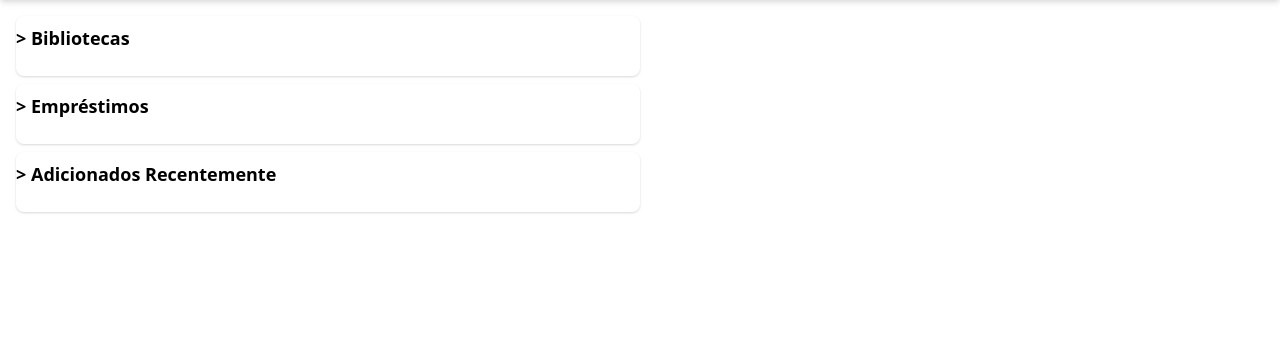
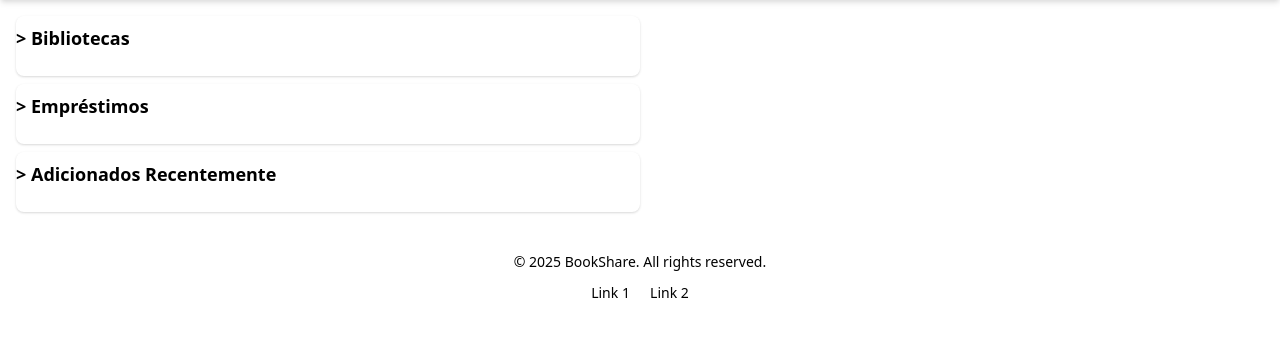
Before and after one commit to ern4m/bookshare, a Flask app: page /dashboard/ in a window 1280 px wide. Shown: the part 66-403 px from the top of the page. Run offline with Flask 3, Linux system fonts and the light colour scheme; the visitor is signed in with stand-in values (Sample User, id 1); data that the repository does not hold is empty.

Commit message:
feat: Adicionado footer

```diff
--- a/app/templates/base.html
+++ b/app/templates/base.html
@@ -9,16 +9,27 @@
 <body>
      <!-- Fixed Header -->
     <header class="top-0 left-0 w-full shadow-md">
-        <div class="container mx-auto px-4 py-4 flex justify-between items-center">
+      <div class="container mx-auto px-4 py-4 flex justify-between items-center">
+        <!-- App Name -->
         <a href="{{ url_for('dashboard.main') }}" class="text-xl font-bold">BookShare</a>
-        <a href="/user/profile">
+
+        <!-- Profile -->
+        <div class="group relative cursor-pointer">
+          <a href="/user/profile">
             <div class="flex items-center border-dashed px-2 py-1
                         border border-gray-500 hover:border-black hover:border-4
-                        rounded-xl" >
-                <span class="font-bold">{{ username[0].upper() }}</span>
+                        rounded-xl">
+              <span class="menu-hover font-bold">{{ username[0].upper() }}</span>
             </div>
-        </a>
+          </a>
+          <div
+            class="invisible absolute z-50 flex w-full flex-col bg-gray-100 py-1 px-4 text-gray-800 shadow-xl group-hover:visible">
+            <a class="my-2 block border-b border-gray-100 py-1 font-semibold text-gray-500">
+              Sunday
+            </a>
+          </div>
         </div>
+      </div>
     </header>
 
     <!-- Main Content -->
@@ -26,5 +37,18 @@
         {% block content %}
         {% endblock %}
     </main>
+
+    <!-- Footer -->
+    <footer class="text-black py-4 mt-6">
+        <div class="container mx-auto text-center">
+            <p class="text-sm">
+                © 2025 BookShare. All rights reserved.
+            </p>
+            <div class="mt-2">
+                <a href="/privacy" class="hover:underline text-sm mr-4">Link 1</a>
+                <a href="/terms" class="hover:underline text-sm">Link 2</a>
+            </div>
+        </div>
+    </footer>
 </body>
 </html>
```
